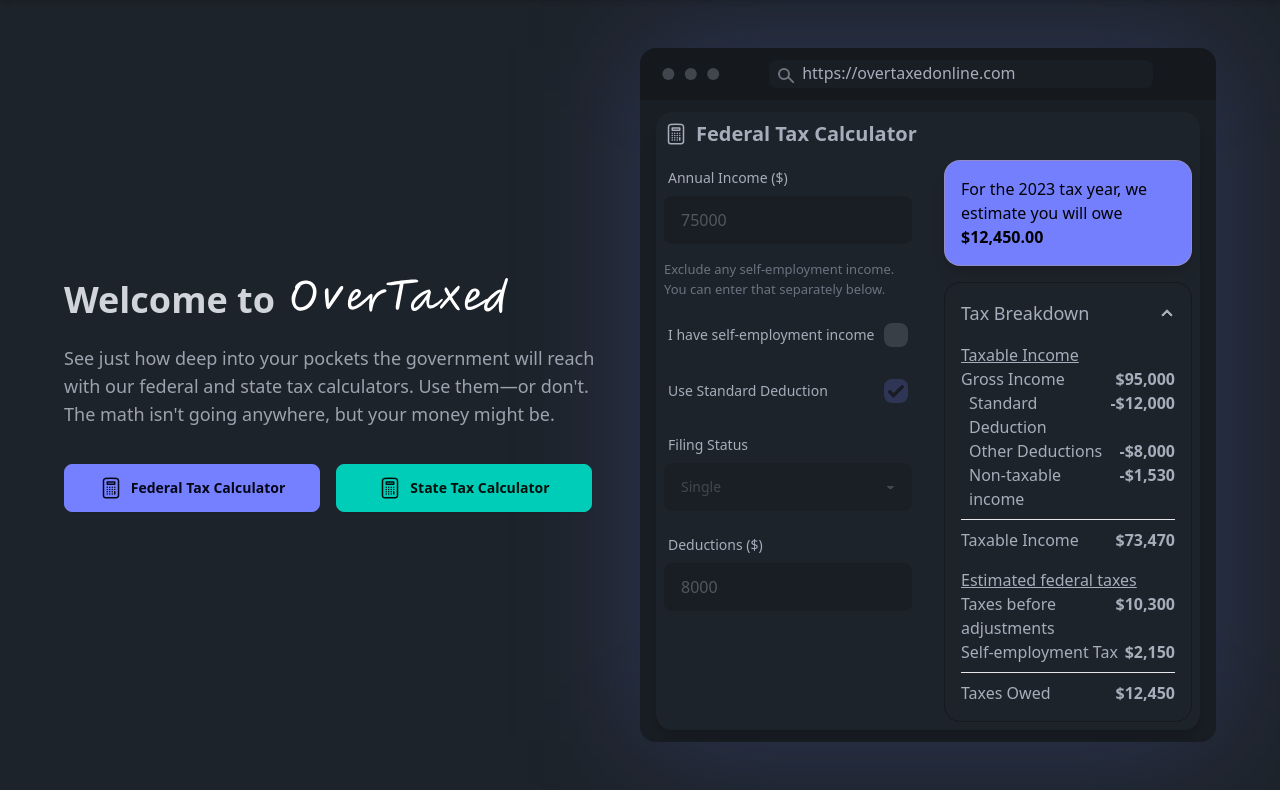
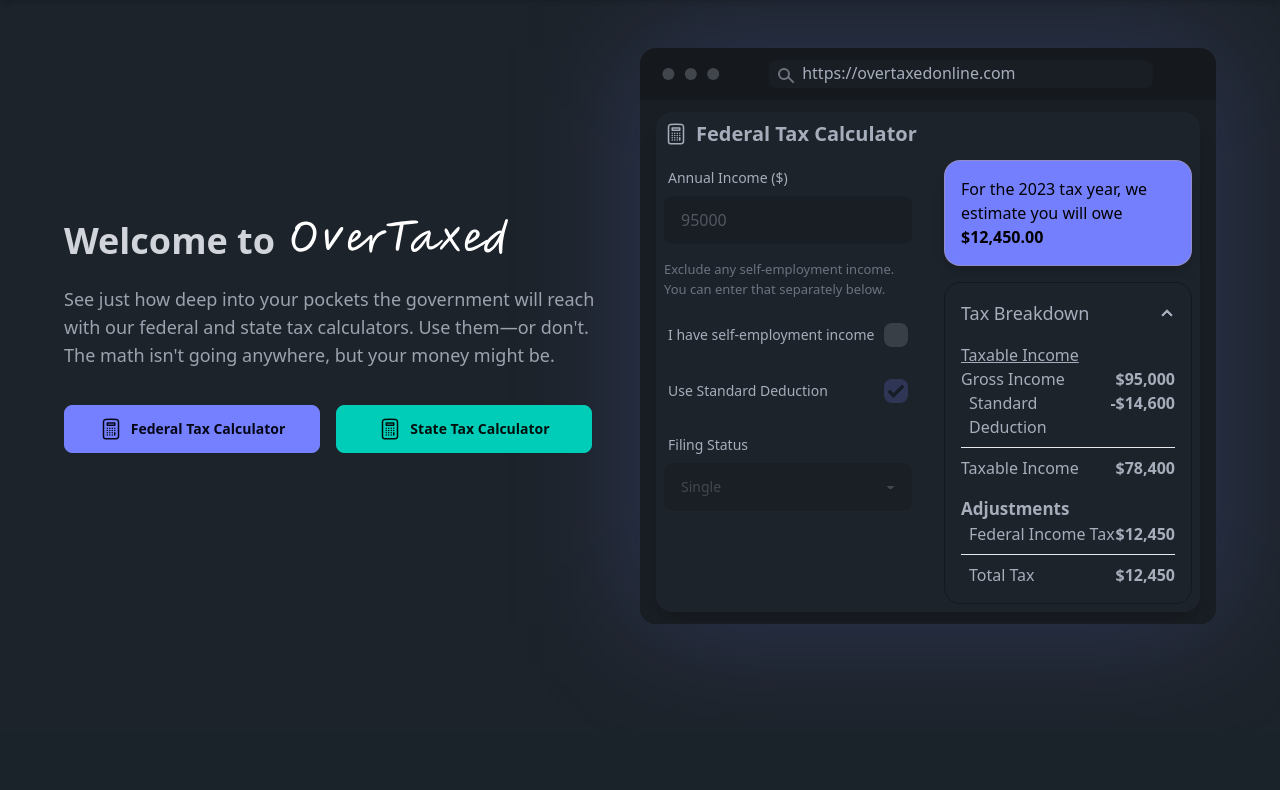
Before and after one commit to 0bscurity/overtaxed, a Django app: page / in a window 1280 px wide. Shown: the part 68-858 px from the top of the page. After the commit the page ends 726 px from the top, so only its background shows below. Run offline with Django 5.2, Linux system fonts and the light colour scheme; style sheets or scripts are compiled from the project's sources.

Commit message:
Updated homepage static graphic

```diff
--- a/src/templates/partials/federal-calc-mockup.html
+++ b/src/templates/partials/federal-calc-mockup.html
@@ -20,7 +20,7 @@
               type="number"
               class="input input-bordered w-full"
               placeholder="Enter your income"
-              value="75000"
+              value="95000"
               disabled>
         </div>
         <p class="text-gray-500" style="font-size: small">
@@ -64,18 +64,6 @@
           </select>
         </div>
 
-        <!-- Hardcoded Deductions -->
-        <div class="form-control">
-          <label class="label">
-            <span class="label-text">Deductions ($)</span>
-          </label>
-          <input
-              type="number"
-              class="input input-bordered w-full"
-              placeholder="Enter deductions"
-              value="8000"
-              disabled>
-        </div>
       </form>
     </div>
 
@@ -99,17 +87,15 @@
         <div class="collapse-content">
           <p style="text-decoration: underline; font-weight: 500">Taxable Income</p>
           <p class="flex justify-between">Gross Income <strong>$95,000</strong></p>
-          <p class="ms-2 flex justify-between">Standard Deduction <strong>-$12,000</strong></p>
-          <p class="ms-2 flex justify-between">Other Deductions <strong>-$8,000</strong></p>
-          <p class="ms-2 flex justify-between">Non-taxable income <strong>-$1,530</strong></p>
+          <p class="ms-2 flex justify-between">Standard Deduction <strong>-$14,600</strong></p>
           <hr class="my-2">
-          <p class="flex justify-between mb-4">Taxable Income <strong>$73,470</strong></p>
+          <p class="flex justify-between mb-4">Taxable Income <strong>$78,400</strong></p>
 
-          <p style="text-decoration: underline; font-weight: 500">Estimated federal taxes</p>
-          <p class="flex justify-between">Taxes before adjustments <strong>$10,300</strong></p>
-          <p class="flex justify-between">Self-employment Tax <strong>$2,150</strong></p>
+          <p style="font-weight: 600; font-size: 17px">Adjustments</p>
+          <p class="flex justify-between ms-2">Federal Income Tax<strong>$12,450</strong></p>
           <hr class="my-2">
-          <p class="flex justify-between">Taxes Owed <strong>$12,450</strong></p>
+          <p class="flex justify-between ms-2">Total Tax<strong>$12,450</strong></p>
+
         </div>
       </div>
     </div>
```
